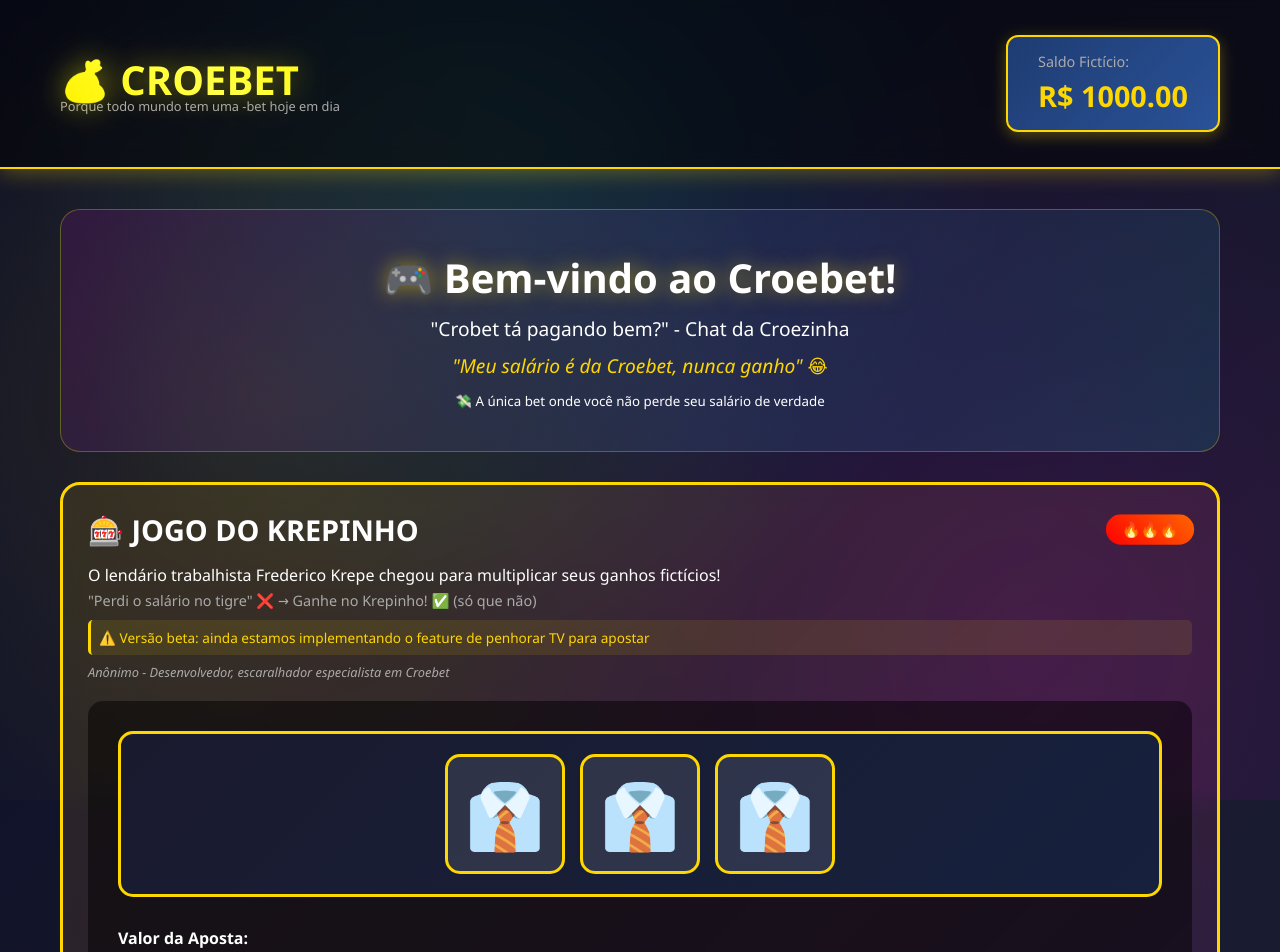
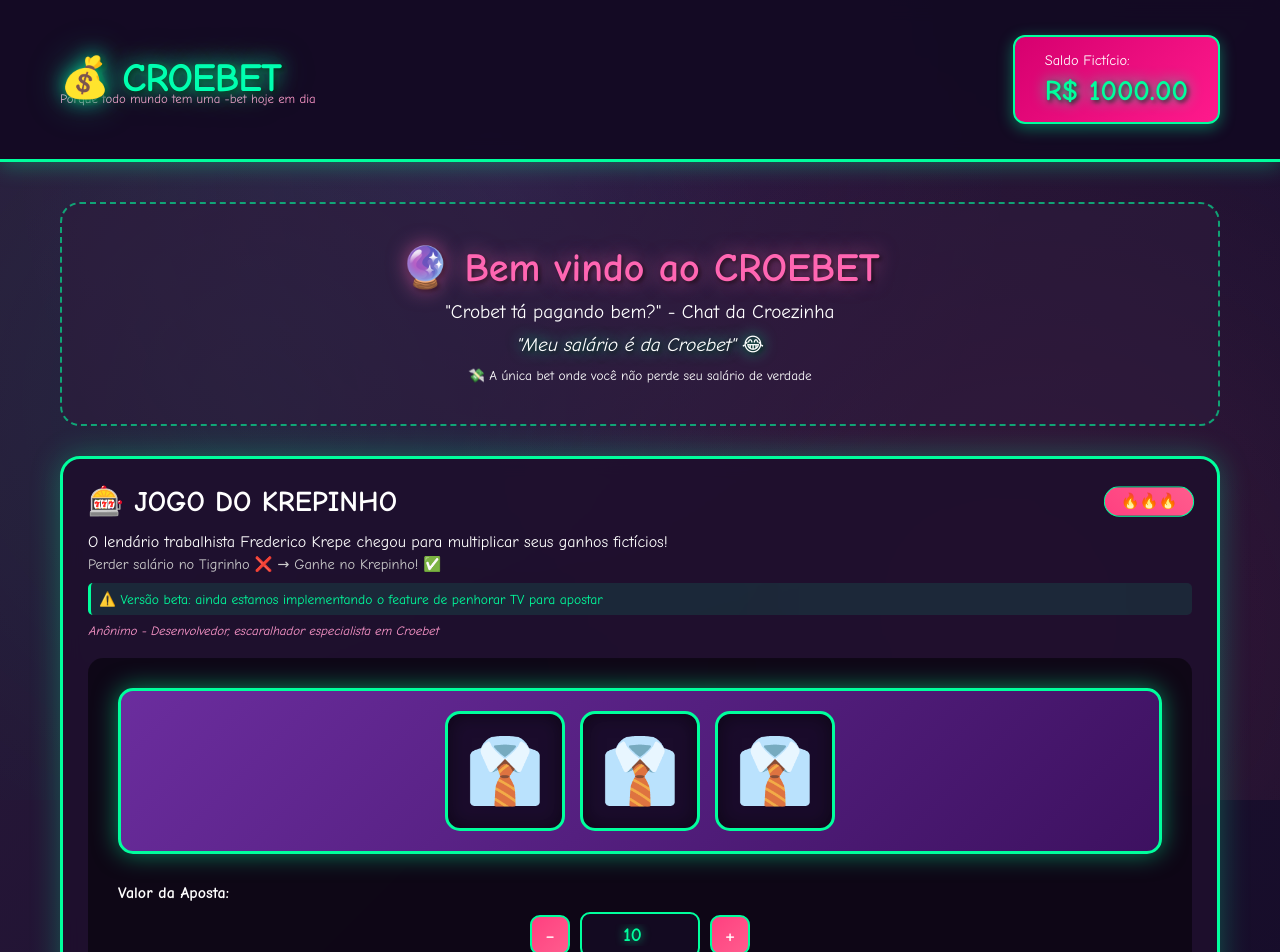
Before and after one commit to bruno-fs/croebet, a plain HTML site: page index.html in a window 1280 px wide. Shown: the top 952 px of the page. Drawn offline with Linux system fonts and the light colour scheme.

Commit message:
referências místicas

```diff
--- a/index.html
+++ b/index.html
@@ -22,9 +22,9 @@
 
     <main class="container">
         <section class="hero">
-            <h2>🎮 Bem-vindo ao Croebet!</h2>
+            <h2>🔮 Bem vindo ao CROEBET</h2>
             <p>"Crobet tá pagando bem?" - Chat da Croezinha</p>
-            <p class="hero-subtitle">"Meu salário é da Croebet, nunca ganho" 😂</p>
+            <p class="hero-subtitle">"Meu salário é da Croebet" 😂</p>
             <small>💸 A única bet onde você não perde seu salário de verdade</small>
         </section>
 
@@ -36,7 +36,7 @@
                 </div>
                 <div class="game-description">
                     <p>O lendário trabalhista Frederico Krepe chegou para multiplicar seus ganhos fictícios!</p>
-                    <p class="game-hint">"Perdi o salário no tigre" ❌ → Ganhe no Krepinho! ✅ (só que não)</p>
+                    <p class="game-hint">Perder salário no Tigrinho ❌ → Ganhe no Krepinho! ✅</p>
                     <p class="game-warning">⚠️ Versão beta: ainda estamos implementando o feature de penhorar TV para apostar</p>
                     <small class="game-joke">Anônimo - Desenvolvedor, escaralhador especialista em Croebet</small>
                 </div>
@@ -93,21 +93,21 @@
             </div>
 
             <div class="game-card disabled">
-                <h3>🐯 Jogo do Tigrinho</h3>
-                <p>Esse já tem em todo lugar, né?</p>
-                <small>A gente prefere original™</small>
+                <h3>🔮 Bola de Cristal</h3>
+                <p>Preveja seu futuro financeiro!</p>
+                <small>Nossos especialistas em pós-modernismo e dívida pública nunca erram!</small>
             </div>
 
             <div class="game-card disabled">
                 <h3>💼 Roda da Reforma Trabalhista</h3>
                 <p>Gire e descubra qual direito você vai perder!</p>
-                <small>Em breve... ou não</small>
+                <small>Krepe não aprova, mas é paródia mesmo</small>
             </div>
 
             <div class="game-card disabled">
                 <h3>🎲 Crash da Financeirização</h3>
                 <p>Assista seu salário evaporar em tempo real</p>
-                <small>(Versão paródia, na vida real já existe)</small>
+                <small>já foi implementado na vida real...</small>
             </div>
         </section>
     </main>
--- a/styles.css
+++ b/styles.css
@@ -5,14 +5,14 @@
 }
 
 body {
-    font-family: 'Segoe UI', Tahoma, Geneva, Verdana, sans-serif;
-    background: linear-gradient(135deg, #0a0e27 0%, #1a1a2e 50%, #16213e 100%);
-    color: #fff;
+    font-family: 'Comic Sans MS', 'Comic Sans', cursive, sans-serif;
+    background: linear-gradient(135deg, #2d1b3d 0%, #1a0f2e 50%, #0f0820 100%);
+    color: #ffffff;
     min-height: 100vh;
     position: relative;
 }
 
-/* Animação de fundo */
+/* Animação de fundo lofi */
 body::before {
     content: '';
     position: fixed;
@@ -21,9 +21,9 @@ body::before {
     width: 100%;
     height: 100%;
     background:
-        radial-gradient(circle at 20% 50%, rgba(255, 215, 0, 0.1) 0%, transparent 50%),
-        radial-gradient(circle at 80% 80%, rgba(255, 0, 255, 0.1) 0%, transparent 50%),
-        radial-gradient(circle at 40% 20%, rgba(0, 255, 255, 0.1) 0%, transparent 50%);
+        radial-gradient(circle at 20% 50%, rgba(0, 255, 157, 0.08) 0%, transparent 50%),
+        radial-gradient(circle at 80% 80%, rgba(255, 92, 141, 0.12) 0%, transparent 50%),
+        radial-gradient(circle at 40% 20%, rgba(157, 78, 221, 0.1) 0%, transparent 50%);
     pointer-events: none;
     z-index: 0;
 }
@@ -36,16 +36,16 @@ body::before {
     z-index: 1;
 }
 
-/* Header */
+/* Header lofi */
 header {
-    background: rgba(0, 0, 0, 0.5);
+    background: rgba(20, 10, 35, 0.95);
     backdrop-filter: blur(10px);
-    border-bottom: 2px solid #ffd700;
+    border-bottom: 3px solid #00ff9d;
     padding: 15px 0;
     position: sticky;
     top: 0;
     z-index: 100;
-    box-shadow: 0 4px 20px rgba(255, 215, 0, 0.3);
+    box-shadow: 0 4px 20px rgba(0, 255, 157, 0.3);
 }
 
 header .container {
@@ -56,12 +56,13 @@ header .container {
 
 .logo h1 {
     font-size: 2.5em;
-    background: linear-gradient(45deg, #ffd700, #ffed4e, #ffd700);
-    -webkit-background-clip: text;
-    -webkit-text-fill-color: transparent;
-    background-clip: text;
-    text-shadow: 0 0 30px rgba(255, 215, 0, 0.5);
+    color: #00ff9d;
+    text-shadow:
+        0 0 20px rgba(0, 255, 157, 0.8),
+        0 0 40px rgba(0, 255, 157, 0.4),
+        2px 2px 4px rgba(0, 0, 0, 0.8);
     animation: shine 3s infinite;
+    letter-spacing: -1px;
 }
 
 @keyframes shine {
@@ -72,54 +73,72 @@ header .container {
 .tagline {
     display: block;
     font-size: 0.8em;
-    color: #aaa;
+    color: #ff99cc;
     margin-top: -10px;
 }
 
 .balance {
-    background: linear-gradient(135deg, #1e3c72 0%, #2a5298 100%);
+    background: linear-gradient(135deg, #d6006f 0%, #ff1a8c 100%);
     padding: 15px 30px;
     border-radius: 12px;
-    border: 2px solid #ffd700;
-    box-shadow: 0 4px 15px rgba(255, 215, 0, 0.3);
+    border: 2px solid #00ff9d;
+    box-shadow: 0 4px 15px rgba(0, 255, 157, 0.4);
 }
 
 .balance-label {
     font-size: 0.9em;
-    color: #aaa;
+    color: #ffffff;
+    font-weight: 500;
 }
 
 .balance-amount {
     font-size: 1.8em;
     font-weight: bold;
-    color: #ffd700;
+    color: #00ff9d;
     margin-top: 5px;
+    text-shadow:
+        0 0 15px rgba(0, 255, 157, 1),
+        2px 2px 4px rgba(0, 0, 0, 0.8);
 }
 
-/* Hero Section */
+/* Hero Section lofi */
 .hero {
     text-align: center;
     padding: 40px 20px;
     margin: 20px 0;
-    background: linear-gradient(135deg, rgba(255, 0, 255, 0.1) 0%, rgba(0, 255, 255, 0.1) 100%);
+    background: rgba(45, 27, 61, 0.6);
     border-radius: 20px;
-    border: 1px solid rgba(255, 215, 0, 0.3);
+    border: 2px dashed rgba(0, 255, 157, 0.6);
 }
 
 .hero h2 {
     font-size: 2.5em;
     margin-bottom: 10px;
-    text-shadow: 0 0 20px rgba(255, 215, 0, 0.5);
+    color: #ff66b2;
+    text-shadow:
+        0 0 20px rgba(255, 102, 178, 0.6),
+        2px 2px 4px rgba(0, 0, 0, 0.8);
 }
 
 .hero p {
     font-size: 1.2em;
     margin: 10px 0;
+    color: #ffffff;
 }
 
 .hero-subtitle {
-    color: #ffd700;
+    color: #00ff9d;
     font-style: italic;
+    text-shadow:
+        0 0 15px rgba(0, 255, 157, 0.8),
+        2px 2px 4px rgba(0, 0, 0, 0.8);
+}
+
+.mystic-message {
+    font-size: 0.95em;
+    color: #ff99cc;
+    font-style: italic;
+    margin: 5px 0;
 }
 
 /* Games Section */
@@ -131,23 +150,25 @@ header .container {
 }
 
 .game-card {
-    background: rgba(255, 255, 255, 0.05);
+    background: rgba(45, 27, 61, 0.8);
     backdrop-filter: blur(10px);
     border-radius: 20px;
     padding: 25px;
-    border: 2px solid rgba(255, 215, 0, 0.3);
+    border: 2px solid rgba(0, 255, 157, 0.5);
     transition: transform 0.3s, box-shadow 0.3s;
 }
 
 .game-card:hover {
     transform: translateY(-5px);
-    box-shadow: 0 10px 30px rgba(255, 215, 0, 0.4);
+    box-shadow: 0 10px 30px rgba(0, 255, 157, 0.6);
+    border-color: #00ff9d;
 }
 
 .game-card.featured {
     grid-column: 1 / -1;
-    border: 3px solid #ffd700;
-    background: linear-gradient(135deg, rgba(255, 215, 0, 0.1) 0%, rgba(255, 0, 255, 0.1) 100%);
+    border: 3px solid #00ff9d;
+    background: rgba(30, 15, 45, 0.9);
+    box-shadow: 0 0 30px rgba(0, 255, 157, 0.3);
 }
 
 .game-card.disabled {
@@ -167,11 +188,12 @@ header .container {
 }
 
 .hot-badge {
-    background: linear-gradient(45deg, #ff0000, #ff6600);
+    background: linear-gradient(45deg, #ff4080, #ff5c8d);
     padding: 5px 15px;
     border-radius: 20px;
     font-size: 0.9em;
     animation: pulse 2s infinite;
+    border: 1px solid #00ff9d;
 }
 
 @keyframes pulse {
@@ -185,24 +207,24 @@ header .container {
 
 .game-hint {
     font-size: 0.9em;
-    color: #aaa;
+    color: #cccccc;
     margin-top: 5px;
 }
 
 .game-warning {
     font-size: 0.85em;
-    color: #ffd700;
+    color: #00ff9d;
     margin-top: 10px;
     padding: 8px;
-    background: rgba(255, 215, 0, 0.1);
-    border-left: 3px solid #ffd700;
+    background: rgba(0, 255, 157, 0.1);
+    border-left: 3px solid #00ff9d;
     border-radius: 5px;
 }
 
 .game-joke {
     display: block;
     font-size: 0.8em;
-    color: #aaa;
+    color: #ff99cc;
     margin-top: 8px;
     font-style: italic;
 }
@@ -221,16 +243,17 @@ header .container {
     gap: 15px;
     margin-bottom: 30px;
     padding: 20px;
-    background: linear-gradient(135deg, #1a1a2e 0%, #16213e 100%);
+    background: linear-gradient(135deg, #6b2d9e 0%, #3d1160 100%);
     border-radius: 15px;
-    border: 3px solid #ffd700;
+    border: 3px solid #00ff9d;
+    box-shadow: 0 0 25px rgba(0, 255, 157, 0.5);
 }
 
 .reel {
     width: 120px;
     height: 120px;
-    background: rgba(255, 255, 255, 0.1);
-    border: 3px solid #ffd700;
+    background: rgba(20, 10, 35, 0.9);
+    border: 3px solid #00ff9d;
     border-radius: 15px;
     display: flex;
     align-items: center;
@@ -238,6 +261,7 @@ header .container {
     font-size: 4em;
     position: relative;
     overflow: hidden;
+    box-shadow: inset 0 0 20px rgba(0, 0, 0, 0.5);
 }
 
 .reel.spinning {
@@ -264,8 +288,8 @@ header .container {
 
 .reel.win {
     animation: win-shake 0.5s;
-    border-color: #00ff00;
-    box-shadow: 0 0 30px #00ff00;
+    border-color: #00ff9d;
+    box-shadow: 0 0 30px #00ff9d;
 }
 
 @keyframes win-shake {
@@ -296,16 +320,18 @@ header .container {
     width: 40px;
     height: 40px;
     font-size: 1.5em;
-    background: linear-gradient(135deg, #667eea 0%, #764ba2 100%);
+    background: linear-gradient(135deg, #ff4080 0%, #ff5c8d 100%);
     color: white;
-    border: none;
+    border: 2px solid #00ff9d;
     border-radius: 10px;
     cursor: pointer;
     transition: transform 0.2s;
+    font-family: 'Comic Sans MS', cursive;
 }
 
 .btn-bet-adjust:hover {
     transform: scale(1.1);
+    box-shadow: 0 0 15px rgba(0, 255, 157, 0.5);
 }
 
 .btn-bet-adjust:active {
@@ -317,21 +343,24 @@ header .container {
     padding: 10px;
     font-size: 1.2em;
     text-align: center;
-    border: 2px solid #ffd700;
+    border: 2px solid #00ff9d;
     border-radius: 10px;
-    background: rgba(255, 255, 255, 0.1);
-    color: white;
+    background: rgba(20, 10, 35, 0.9);
+    color: #00ff9d;
+    font-family: 'Comic Sans MS', cursive;
+    font-weight: bold;
+    text-shadow: 0 0 10px rgba(0, 255, 157, 0.8);
 }
 
-/* Spin Button */
+/* Spin Button lofi */
 .btn-spin {
     width: 100%;
     padding: 20px;
     font-size: 1.5em;
     font-weight: bold;
-    background: linear-gradient(135deg, #f093fb 0%, #f5576c 100%);
+    background: linear-gradient(135deg, #d6006f 0%, #8b1fa8 100%);
     color: white;
-    border: 3px solid #ffd700;
+    border: 3px solid #00ff9d;
     border-radius: 15px;
     cursor: pointer;
     display: flex;
@@ -340,6 +369,8 @@ header .container {
     transition: all 0.3s;
     position: relative;
     overflow: hidden;
+    font-family: 'Comic Sans MS', cursive;
+    text-shadow: 2px 2px 4px rgba(0, 0, 0, 0.8);
 }
 
 .btn-spin::before {
@@ -395,14 +426,18 @@ header .container {
 }
 
 .result-message.win {
-    background: linear-gradient(135deg, #00ff00, #00cc00);
-    color: #000;
+    background: linear-gradient(135deg, #00ff9d, #00cc7a);
+    color: #000000;
     animation: celebrate 0.5s;
+    font-weight: bold;
+    text-shadow: 1px 1px 2px rgba(0, 0, 0, 0.3);
 }
 
 .result-message.lose {
-    background: linear-gradient(135deg, #ff0000, #cc0000);
-    color: #fff;
+    background: linear-gradient(135deg, #ff1a8c, #d6006f);
+    color: #ffffff;
+    font-weight: bold;
+    text-shadow: 2px 2px 4px rgba(0, 0, 0, 0.5);
 }
 
 @keyframes celebrate {
@@ -435,25 +470,26 @@ header .container {
 }
 
 .prize {
-    color: #ffd700;
+    color: #00ff9d;
     font-weight: bold;
+    text-shadow: 0 0 8px rgba(0, 255, 157, 0.5);
 }
 
-/* Footer */
+/* Footer lofi */
 footer {
-    background: rgba(0, 0, 0, 0.8);
+    background: rgba(15, 8, 32, 0.95);
     margin-top: 50px;
     padding: 30px 0;
-    border-top: 3px solid #ff0000;
+    border-top: 3px solid #00ff9d;
 }
 
 .disclaimer {
-    background: linear-gradient(135deg, #ff0000, #cc0000);
+    background: linear-gradient(135deg, #d6006f, #6b2d9e);
     padding: 30px;
     border-radius: 15px;
     margin-bottom: 20px;
-    border: 3px solid #ffff00;
-    box-shadow: 0 0 30px rgba(255, 0, 0, 0.5);
+    border: 3px solid #00ff9d;
+    box-shadow: 0 0 30px rgba(0, 255, 157, 0.5);
 }
 
 .disclaimer h3 {
@@ -461,17 +497,20 @@ footer {
     margin-bottom: 15px;
     text-align: center;
     animation: blink 1s infinite;
+    color: #00ff9d;
+    text-shadow: 0 0 15px rgba(0, 255, 157, 0.6);
 }
 
 @keyframes blink {
     0%, 50%, 100% { opacity: 1; }
-    25%, 75% { opacity: 0.7; }
+    25%, 75% { opacity: 0.8; }
 }
 
 .disclaimer p {
     margin: 10px 0;
     font-size: 1.1em;
     line-height: 1.6;
+    color: #ffffff;
 }
 
 .help-link {
@@ -481,14 +520,15 @@ footer {
 }
 
 .help-link a {
-    color: #ffff00;
+    color: #00ff9d;
     text-decoration: underline;
     font-weight: bold;
+    text-shadow: 0 0 10px rgba(0, 255, 157, 0.5);
 }
 
 .footer-credits {
     text-align: center;
-    color: #aaa;
+    color: #cccccc;
     margin-top: 20px;
 }
 
@@ -498,7 +538,7 @@ footer {
 
 .small-disclaimer {
     font-size: 0.9em;
-    color: #888;
+    color: #ff99cc;
     font-style: italic;
     margin-top: 10px;
 }
```
Also changed, not shown: script.js (+7 -2 lines).
